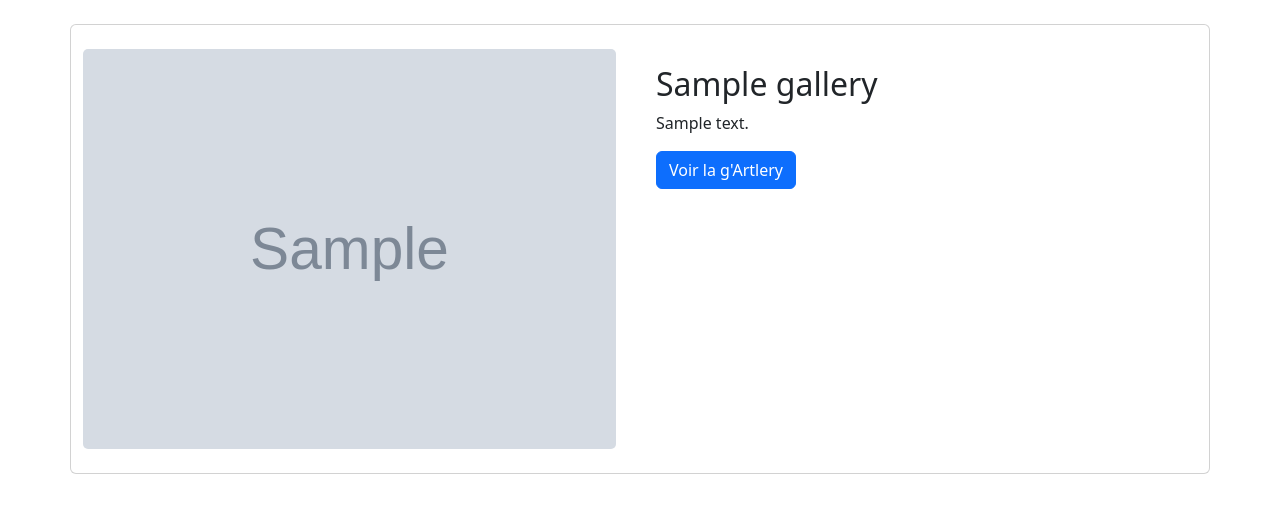
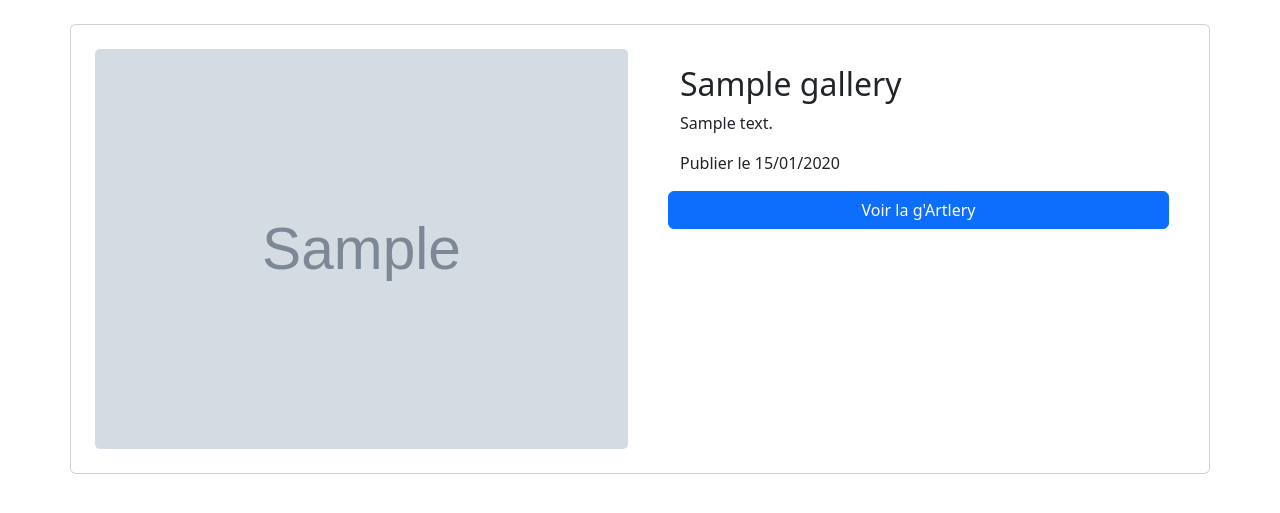
Before and after one commit to st3rbenn/ecfBack_rattrapage, a Symfony app: template templates/home/index.html.twig in a window 1280 px wide. Shown: the part 56-569 px from the top of the page. Run offline with Twig, Linux system fonts and the light colour scheme; the template is opened without the code that fills it: most values are stand-ins (such as "Sample title", 1, 10 or a date in 2020); grey boxes marked "Sample" are stand-in pictures; some libraries are stand-ins or nearby versions.

Commit message:
change css

```diff
--- a/src/Controller/Admin/DashboardController.php
+++ b/src/Controller/Admin/DashboardController.php
@@ -40,8 +40,8 @@ class DashboardController extends AbstractDashboardController
             MenuItem::linkToCrud('Les objets de collections', 'fa fa-file-text', GalleryItem::class),
 
             MenuItem::section('Users'),
+            MenuItem::linkToCrud('Users', 'fa fa-user', User::class),
             /*MenuItem::linkToCrud('Comments', 'fa fa-comment', Comment::class),*/
-            MenuItem::linkToCrud('Users', 'fa fa-user', User::class),
         ];
     }
 }
--- a/src/Controller/Admin/GalleryCrudController.php
+++ b/src/Controller/Admin/GalleryCrudController.php
@@ -6,13 +6,9 @@ use App\Entity\Gallery;
 use EasyCorp\Bundle\EasyAdminBundle\Controller\AbstractCrudController;
 use EasyCorp\Bundle\EasyAdminBundle\Field\AssociationField;
 use EasyCorp\Bundle\EasyAdminBundle\Field\BooleanField;
-use EasyCorp\Bundle\EasyAdminBundle\Field\DateTimeField;
 use EasyCorp\Bundle\EasyAdminBundle\Field\ImageField;
-use EasyCorp\Bundle\EasyAdminBundle\Field\TextareaField;
-use EasyCorp\Bundle\EasyAdminBundle\Field\TextEditorField;
 use EasyCorp\Bundle\EasyAdminBundle\Field\TextField;
 use Sensio\Bundle\FrameworkExtraBundle\Configuration\IsGranted;
-use Symfony\Component\Validator\Constraints\File;
 
 /**
  * @IsGranted("ROLE_ADMIN")
--- a/src/Controller/Admin/GalleryItemCrudController.php
+++ b/src/Controller/Admin/GalleryItemCrudController.php
@@ -5,11 +5,8 @@ namespace App\Controller\Admin;
 use App\Entity\GalleryItem;
 use EasyCorp\Bundle\EasyAdminBundle\Controller\AbstractCrudController;
 use EasyCorp\Bundle\EasyAdminBundle\Field\AssociationField;
-use EasyCorp\Bundle\EasyAdminBundle\Field\DateTimeField;
 use EasyCorp\Bundle\EasyAdminBundle\Field\ImageField;
-use EasyCorp\Bundle\EasyAdminBundle\Field\TextareaField;
 use EasyCorp\Bundle\EasyAdminBundle\Field\TextField;
-use Symfony\Component\Form\FormBuilderInterface;
 use Sensio\Bundle\FrameworkExtraBundle\Configuration\IsGranted;
 use Symfony\Component\Validator\Constraints\Regex;
 
--- a/src/Controller/GalleryController.php
+++ b/src/Controller/GalleryController.php
@@ -25,8 +25,7 @@ class GalleryController extends AbstractController
      * @Route("/gallery", name="app_gallery")
      */
     public function index(
-        GalleryRepository $galleryRepository,
-        UserRepository $userRepository
+        GalleryRepository $galleryRepository
     ): Response
     {
         $galleries = $galleryRepository->listOfGalleries();
--- a/src/Controller/HomeController.php
+++ b/src/Controller/HomeController.php
@@ -21,7 +21,7 @@ class HomeController extends AbstractController
 
         return $this->render('home/index.html.twig', [
             'controller_name' => 'HomeController',
-            'galleries' => $galleries,
+            'galleries' => $galleries
         ]);
     }
 }
--- a/src/Controller/InscriptionController.php
+++ b/src/Controller/InscriptionController.php
@@ -27,7 +27,7 @@ class InscriptionController extends AbstractController
             $user->setPassword($userPasswordHasher->hashPassword($user, $user->getPassword()));
             $userRepository->add($user);
             $this->addFlash('success', 'Votre compte a bien été créé');
-            return $this->redirectToRoute('app_home');
+            return $this->redirectToRoute('app_login');
         }
         return $this->render('inscription/index.html.twig', [
             'RegisterForm' => $form->createView(),
--- a/src/Entity/User.php
+++ b/src/Entity/User.php
@@ -50,6 +50,7 @@ class User implements UserInterface, PasswordAuthenticatedUserInterface
     public function __construct()
     {
         $this->galleries = new ArrayCollection();
+        $this->roles = ['ROLE_USER'];
     }
 
     public function getId(): ?int
--- a/src/Repository/UserRepository.php
+++ b/src/Repository/UserRepository.php
@@ -33,13 +33,15 @@ class UserRepository extends ServiceEntityRepository implements PasswordUpgrader
         }
     }
 
-    public function remove(User $entity, bool $flush = true): void
+    public function remove(User $entity, bool $flush = true): bool
     {
         $this->getEntityManager()->remove($entity);
 
         if ($flush) {
             $this->getEntityManager()->flush();
+            return true;
         }
+        return false;
     }
 
     /**
--- a/templates/home/index.html.twig
+++ b/templates/home/index.html.twig
@@ -17,16 +17,23 @@
         {% if is_granted("ROLE_USER") %}
             <h1 class="fs-4 text-center mt-4">Bienvenue, {{ app.user.userIdentifier }}</h1>
         {% endif %}
-        <div class="row gap-3 card mt-4">
         {% for g in galleries %}
+            <div class="row gap-3 card mt-4 justify-content-center align-items-center">
                 <div class="row mb-4 mt-4">
                     <div class="col-md-6 align-self-center">
                         <img src="{{ asset('uploads/images/' ~ g.image) }}" alt="image de la gallerie {{ g.name }}" class="img-fluid card-img">
                     </div>
                     <div class="col-md-6">
-                            <div class="card-body d-flex justify-content-around flex-column align-items-start">
+                        <div class="card-body d-flex justify-content-around row align-items-start">
+                            <div class="row d-flex flex-column">
+                                <div>
                                     <h2 class="text-dark">{{ g.name }}</h2>
                                     <p class="text-dark">{{ g.description }}</p>
+                                </div>
+                                <p class="datetime-widget">
+                                    Publier le {{ g.createdAt|date('d/m/Y') }}
+                                </p>
+                            </div>
                             <div class="btn-group">
                                 <a href="{{ path('app_gallery_show', {'id': g.id}) }}" class="btn btn-primary">Voir la g'Artlery</a>
                                 {% if g.user == app.user %}
@@ -37,7 +44,7 @@
                         </div>
                     </div>
                 </div>
+            </div>
         {% endfor %}
     </div>
-    </div>
 {% endblock %}
--- a/templates/partials/_header.html.twig
+++ b/templates/partials/_header.html.twig
@@ -22,9 +22,6 @@
                         <li class="nav-item">
                             <a class="nav-link" href="{{ path('admin') }}">Admin</a>
                         </li>
-                        <li class="nav-item">
-                            <a class="nav-link" href="/api">se déconnecter</a>
-                        </li>
                     {% endif %}
                 {% else %}
                     <li class="nav-item">
```
Also changed, not shown: src/Controller/UserProfileController.php (+5 -2 lines), templates/gallery/index.html.twig (+9 -2 lines). Lines whose indentation alone changed are shown as unchanged.
